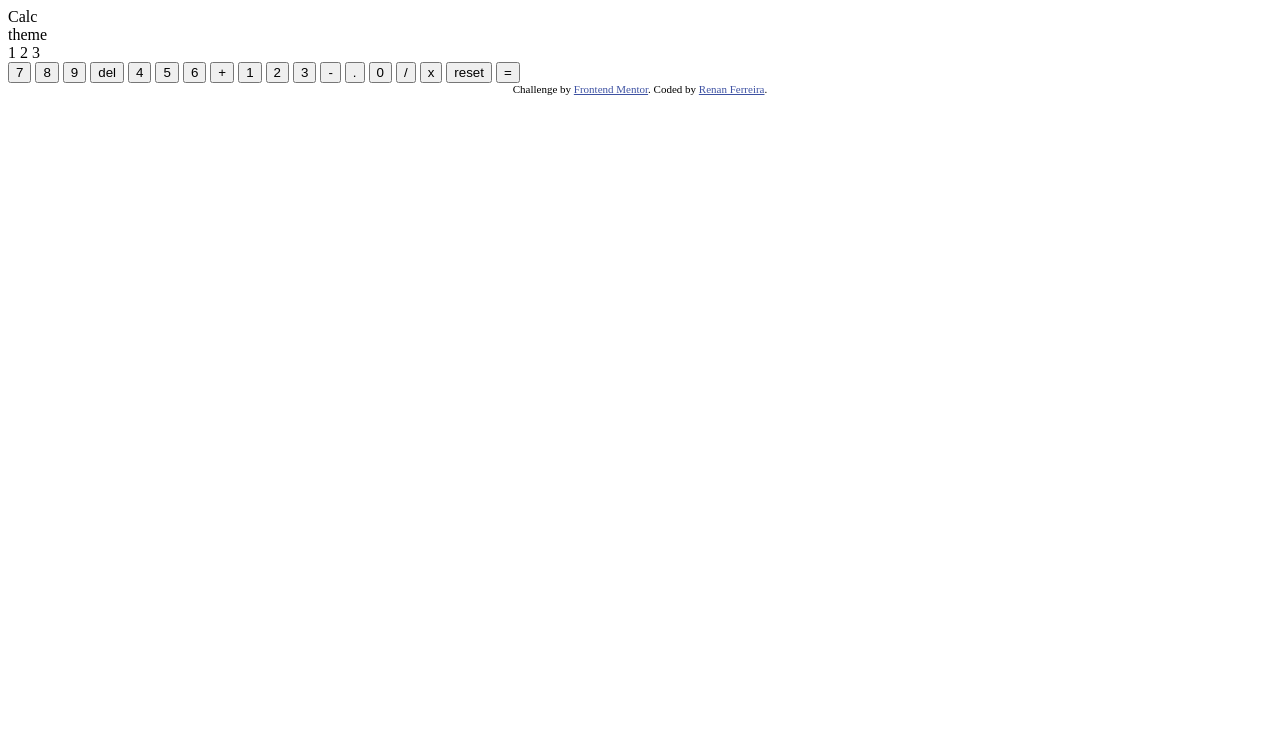
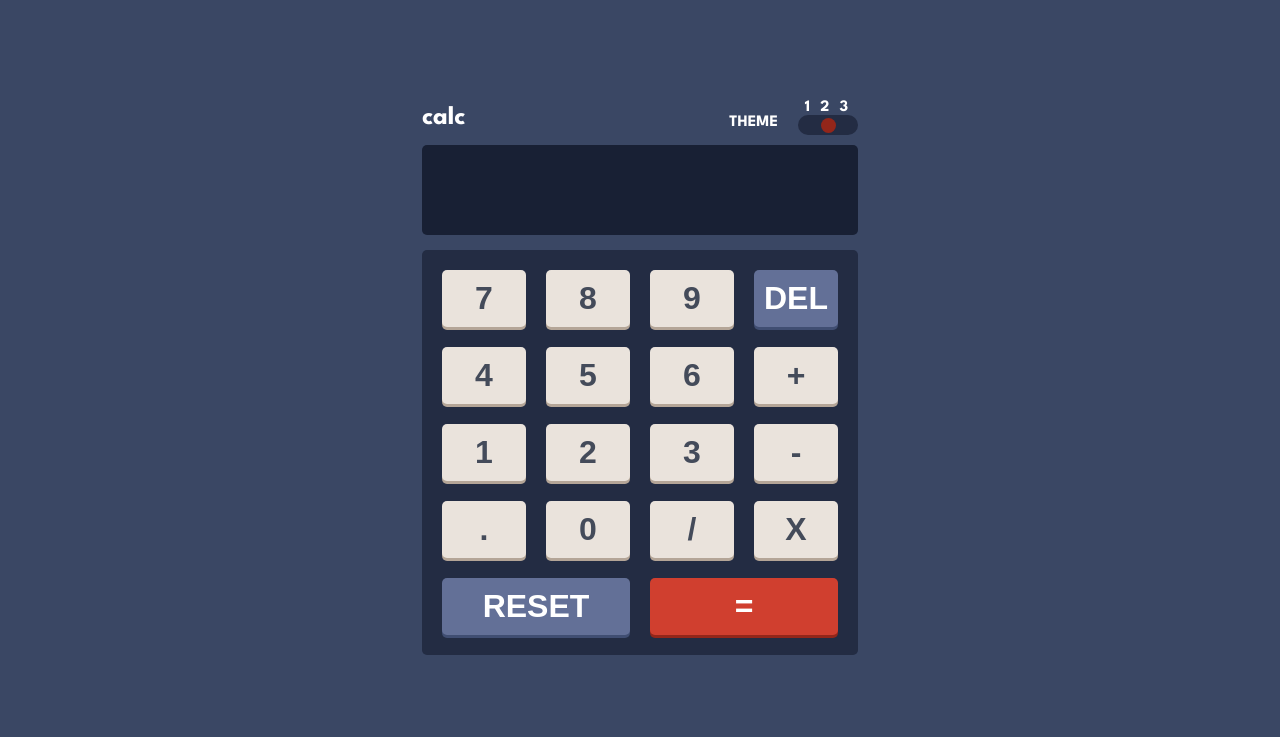
Before and after one commit to meiotera/calculadora-frontendr-mentor, a plain HTML site: page index.html in a window 1280 px wide. Shown: the top 737 px of the page. Drawn offline with Linux system fonts and the light colour scheme.

Commit message:
CSS do primeiro tema

```diff
--- a/arquivos/css/style.css
+++ b/arquivos/css/style.css
@@ -1,8 +1,186 @@
+@import url('https://fonts.googleapis.com/css2?family=League+Spartan:wght@700&display=swap');
+
+* {
+    margin: 0;
+    padding: 0;
+    box-sizing: border-box;
+}
+
+:root {
+    /* Theme 1 */
+    /* Backgrounds */
+    --main-background: hsl(222, 26%, 31%);
+    --toggle-keypad-background: hsl(223, 31%, 20%);
+    --screen-background: hsl(224, 36%, 15%);
+
+    /* Keys */
+    --key-background-blue: hsl(225, 21%, 49%);
+    --key-shadow-blue: hsl(224, 28%, 35%);
+
+    --key-background-toggle: hsl(6, 63%, 50%);
+    --key-shadow-toggle: hsl(6, 70%, 34%);
+
+    --key-background: hsl(30, 25%, 89%);
+    --key-shadow: hsl(28, 16%, 65%);
+
+    /* Text */
+    --text-btn: hsl(221, 14%, 31%);
+    --text-btn-white: hsl(0, 0%, 100%);
+}
+
+body {
+    background-color: var(--main-background);
+    font-family: 'League Spartan', sans-serif;
+}
+
+.title {
+    text-transform: lowercase;
+    font-size: 26px;
+}
+
+.container {
+    margin: 0 auto;
+    max-width: max-content;
+    height: 80vh;
+}
+
+.container_calc {
+    margin-top: 100px;
+}
+
+/* select theme */
+.container_themes {
+    display: flex;
+    justify-content: space-between;
+    align-items: center;
+}
+
+.theme {
+    display: flex;
+    align-items: end;
+    text-transform: uppercase;
+
+}
+
+.theme span {
+    margin-right: 20px;
+    margin-bottom: 5px;
+}
+
+.btn_theme::before {
+    content: '';
+    display: inline-block;
+    width: 15px;
+    height: 15px;
+    border-radius: 50%;
+    background-color: var(--key-shadow-toggle);
+    margin: 3px 2px 3px 3px;
+}
+
+.container_btn_theme {
+    letter-spacing: 3px;
+    text-align: center;
+}
+
+.container_themes {
+    color: var(--text-btn-white);
+}
+
+/* calc display*/
+
+.container_display {
+    background-color: var(--screen-background);
+    color: var();
+    width: 100%;
+    height: 90px;
+    margin-top: 10px;
+    border-radius: 5px;
+}
+
+/*numbers*/
+
+.container_numbers {
+    display: grid;
+    grid-template-columns: 1fr 1fr 1fr 1fr;
+    background-color: var(--toggle-keypad-background);
+    grid-gap: 20px;
+    padding: 20px;
+    margin-top: 15px;
+    border-radius: 5px;
+}
+
+.btn {
+    color: var(--text-btn);
+    cursor: pointer;
+    padding: 10px;
+    font-size: 32px;
+    font-weight: bold;
+    text-transform: uppercase;
+    border: none;
+    border-radius: 5px;
+    background-color: var(--key-background);
+    box-shadow: 0 3px var(--key-shadow);
+    transition: ease-in-out .1s;
+}
+
+.btn:hover {
+    background-color: var(--text-btn-white);
+    box-shadow: 0 1px var(--key-shadow);
+}
+
+.reset {
+    grid-column: 1 / span 2;
+    background-color: var(--key-background-blue);
+    box-shadow: 0 3px var(--key-shadow-blue);
+    color: var(--text-btn-white);
+    transition: ease-in-out .1s;
+}
+
+.del {
+    background-color: var(--key-background-blue);
+    box-shadow: 0 3px var(--key-shadow-blue);
+    color: var(--text-btn-white);
+    transition: ease-in-out .1s;
+}
+
+.reset:hover,
+.del:hover {
+    background-color: hsl(225, 25%, 62%);
+    box-shadow: 0 1px var(--key-shadow-blue);
+}
+
+.eq {
+    grid-column: 3 / span 2;
+    background-color: var(--key-background-toggle);
+    box-shadow: 0 3px var(--key-shadow-toggle);
+    color: var(--text-btn-white);
+    transition: ease-in-out .1s;
+}
+
+.eq:hover {
+    background-color: hsl(6, 70%, 59%);
+    box-shadow: 0 1px var(--key-shadow-toggle);
+}
+
+.btn_theme {
+    width: 60px;
+    height: 20px;
+    background-color: var(--toggle-keypad-background);
+    border-radius: 15px;
+}
+
 .attribution {
-    font-size: 11px;
-    text-align: center;
+    font-size: 18px;
+    background-color: black;
+    height: 10vh;
+    width: 100%;
+    color: var(--text-btn-white);
+    display: flex;
+    align-items: center;
+    justify-content: center;
 }
 
 .attribution a {
     color: hsl(228, 45%, 44%);
+    margin-left: 10px;
 }
```
